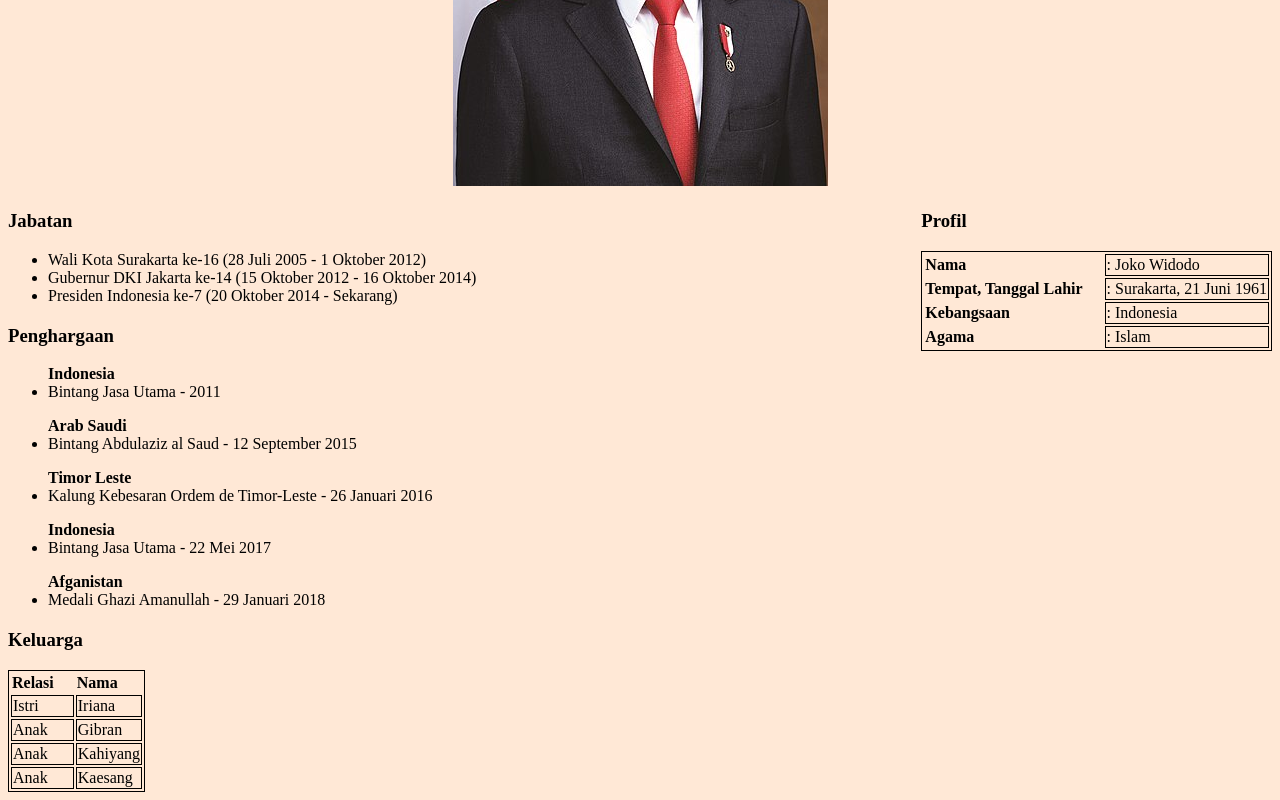
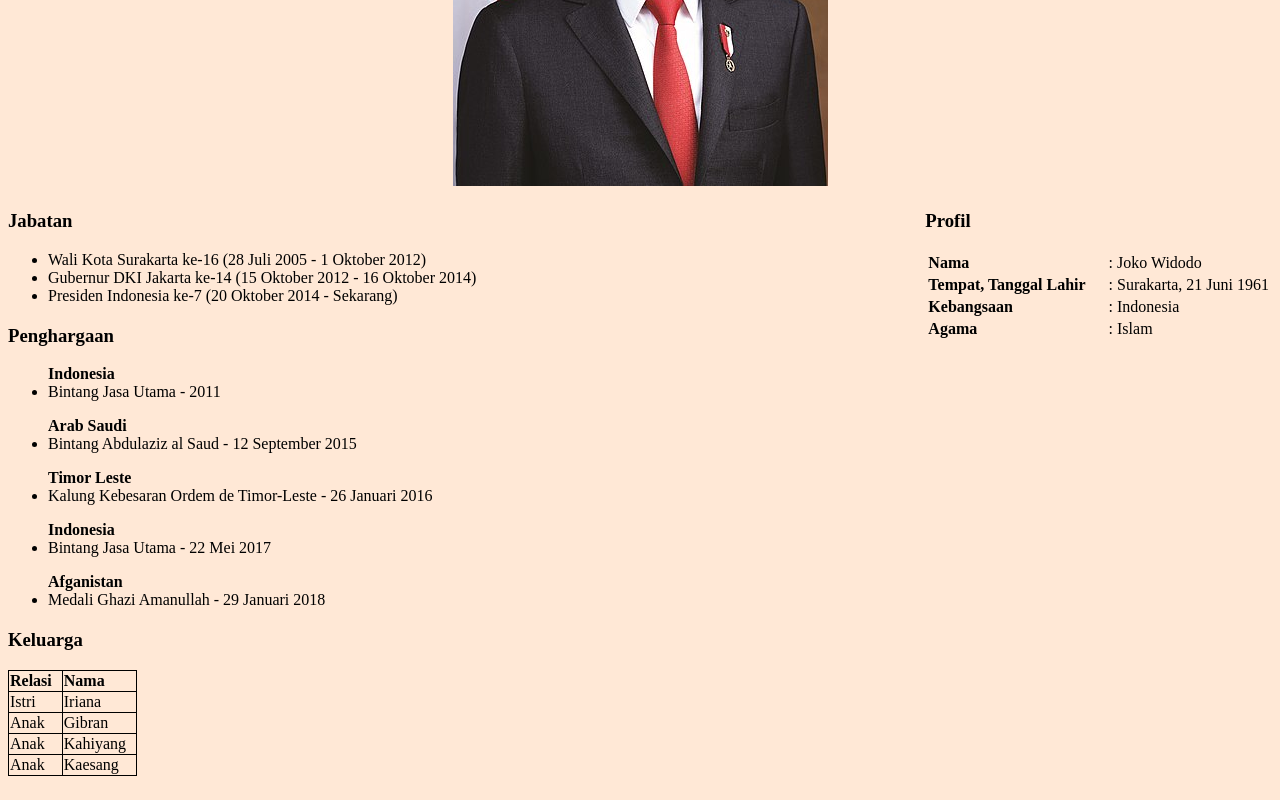
Before and after one commit to jamiesav/jamiesav.github.io, a plain HTML site: page index.html in a window 1280 px wide. Shown: the part 345-1145 px from the top of the page. Drawn offline with Linux system fonts and the light colour scheme.

Commit message:
Add existing file

```diff
--- a/assets/style/style.css
+++ b/assets/style/style.css
@@ -27,11 +27,13 @@ table th {
     padding-right: 20px;
 }
 
-table {
+.familyTable {
     border: 1px solid black;
+    border-collapse: collapse;
 }
 
-table td {
+.familyTable th, .familyTable td {
     margin: 0;
     border: 1px solid black;
+    padding-right: 10px;
 }
--- a/index.html
+++ b/index.html
@@ -60,7 +60,7 @@
         </ul>
 
         <h3>Keluarga</h3>
-        <table>
+        <table class="familyTable">
           <tr>
             <th>Relasi</th>
             <th>Nama</th>
```
